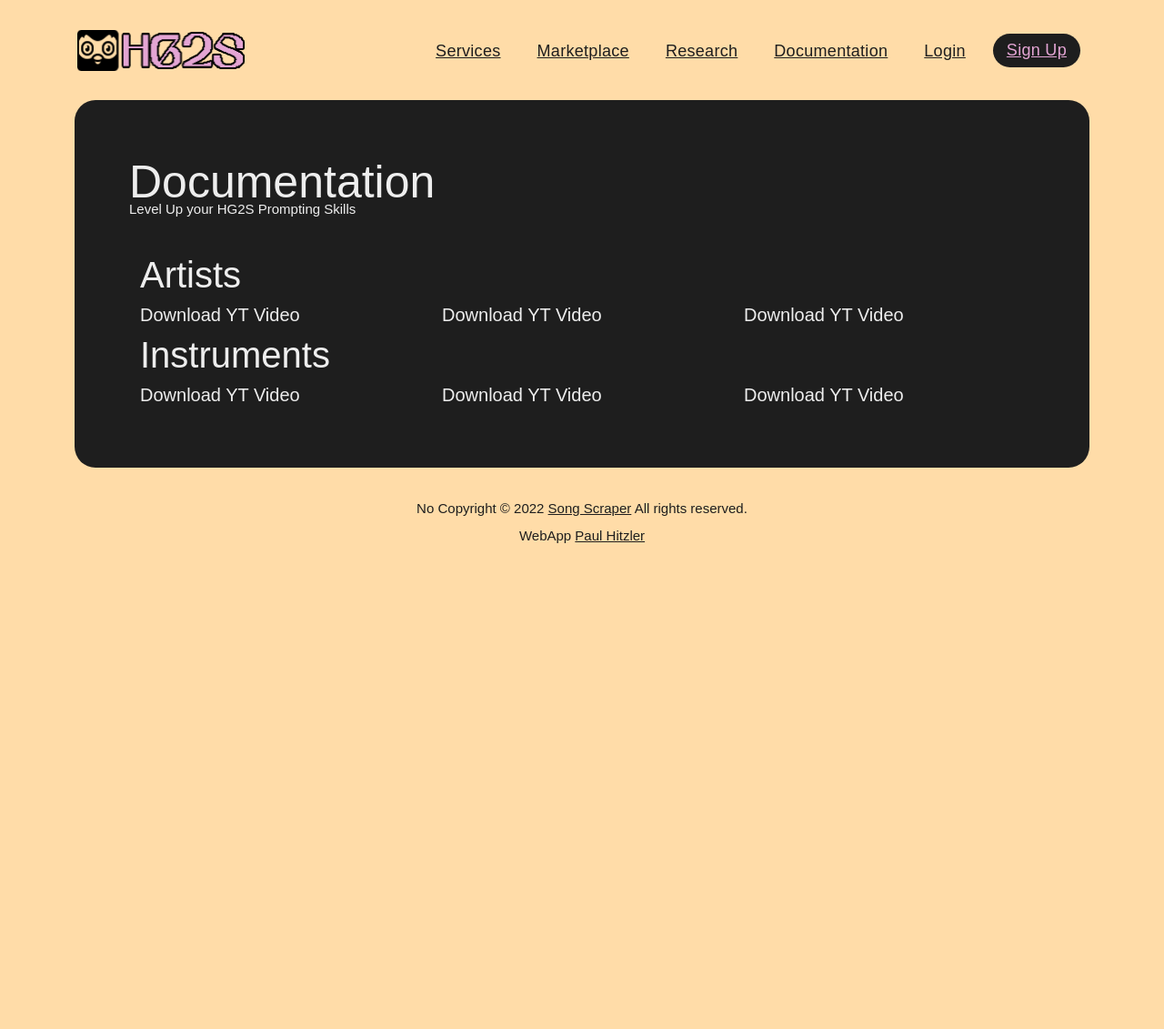
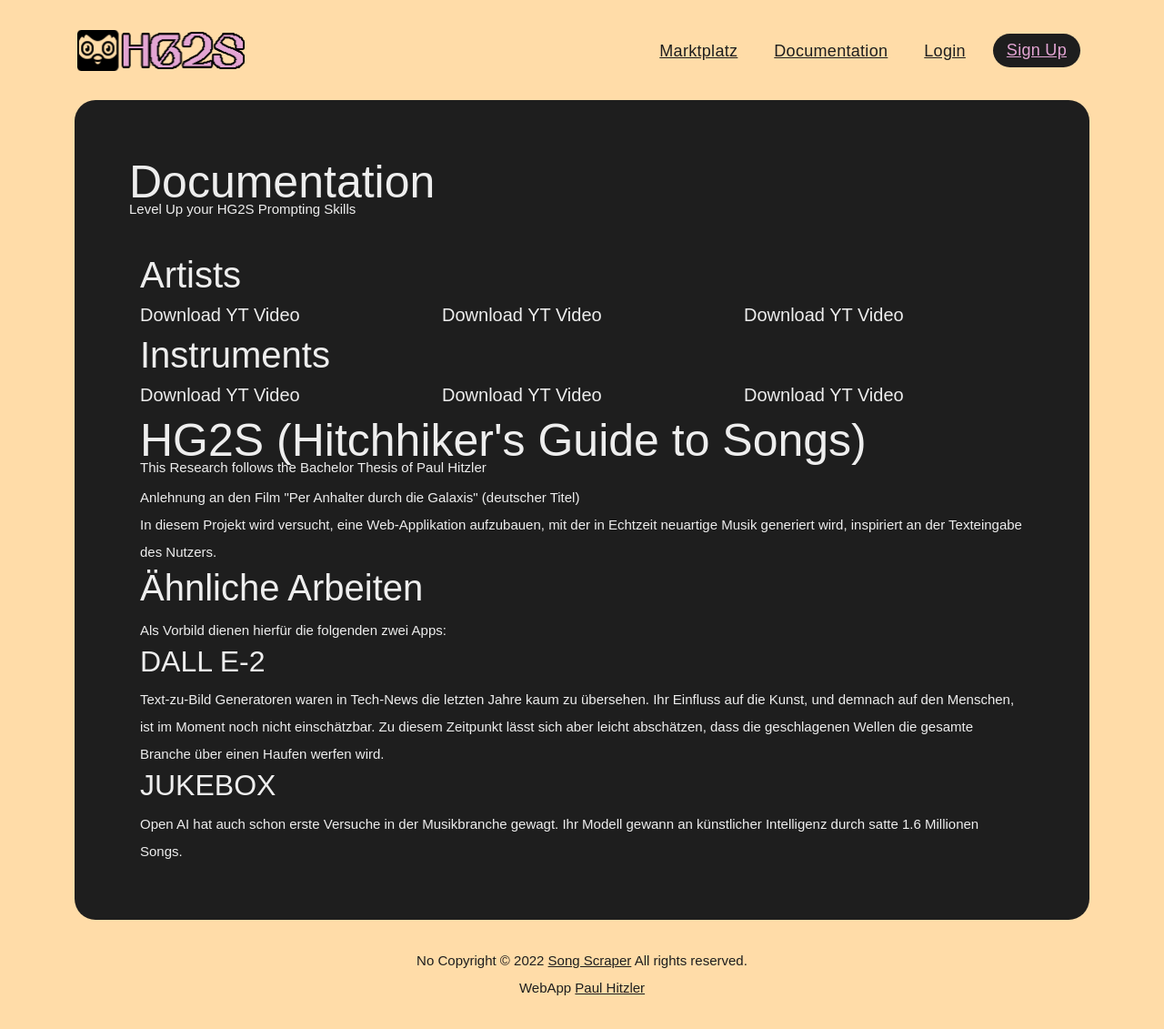
Before and after one commit to hsapaul/WebApp_HG2S, a Flask app: page /documentation in a window 1280 px wide. Shown: the whole page at 91% size. Before the commit the page ends 597 px from the top, so only its background shows below. Run offline with Flask 2, Linux system fonts and the light colour scheme; some libraries are stand-ins or nearby versions; some web fonts are replaced.

Commit message:
- Initiale "create_tables_if_not_exist" Funktion bei Start der App - Delete vstplugins.html - delete services and admin routes - Comments for Clarity of Code

```diff
--- a/Project/app.py
+++ b/Project/app.py
@@ -1,28 +1,28 @@
-# Imports
+"""
+Rahmen: Werkstück einer Bachelorarbeit (B.Sc.)
+Studium: Interaktive Medien, Hochschule Augsburg
+Titel: 'INTERAKTIVE WEBAPPLIKATION ZUR TEXTBASIERTEN MUSIKKOMPOSITION'
+Autor: Paul Hitzler
+"""
+
+# EXTERNAL IMPORTS
 from flask import Flask, g, render_template, request, redirect, url_for, session, flash
 import datetime  # Saving time on clock to db with every Post
 import sqlite3  # Connect to database
 import time  # Measuring of Execution Times
-# Import Service Scripts
-from scripts.step_metadata import get_song_key_and_bpm as metadata
-from scripts.step_textdata import main as textdata
 from scripts.nlp import main as nlp_task
 import scripts.artist_information.artistSearch_WikipediaInformation as artist_wiki
 from dotenv import load_dotenv
-import requests
 
+# GLOBAL CONFIGURATIONS
 load_dotenv()
-
-# Create Flask App
-app = Flask(__name__)
-
+app = Flask(__name__)  # Create Flask App
 db_path = r"./models/database.db"
 sample_db_path = r"./models/music_gallery.db"
-
-# Encrypt and Decrypt Session Data
 app.secret_key = "123"
 
-# Connect to database
+
+# DATABASE CONNECTION
 def connect_db(db_path_new):
     # Connect to database with .env variable
     sql = sqlite3.connect(db_path_new)
@@ -30,18 +30,21 @@ def connect_db(db_path_new):
     return sql
 
 
-# Check if variable g has attribute db
 def get_db(db_path):
     if not hasattr(g, 'sqlite_db'):
         g.sqlite_db = connect_db(db_path)
     return g.sqlite_db
 
 
-# Close connection to database
 @app.teardown_appcontext
 def close_db(error):
     if hasattr(g, 'sqlite_db'):
         g.sqlite_db.close()
+
+
+"""
+HOME ROUTE LANDING PAGE
+"""
 
 
 @app.route('/', methods=['GET', 'POST'])
@@ -77,22 +80,23 @@ def index():
             creation_date = str(datetime.datetime.now())[:-10]
             execution_time = round(time.time() - start_time, 2)
             # Save to Temporary Database "temp_prompt_history" if logged in
+            p1_found_entities = [artist_objects, found_instruments, found_genres, found_time, key_and_bpm]
+            p2_music_configurations = []
             if 'session_id' in session:
                 user_id = session['session_id']
                 db = get_db(db_path)
                 db.execute(
-                    'CREATE TABLE IF NOT EXISTS temp_prompt_history (temp_post_id INTEGER PRIMARY KEY, user_id INTEGER, text_prompt TEXT, creation_date TEXT, saved_to_marketplace INTEGER)')
-                db.execute(
-                    f'insert into temp_prompt_history (user_id, text_prompt, creation_date, saved_to_marketplace) values ("{user_id}", "{text_prompt}", "{creation_date}", 0)')
+                    'INSERT INTO temp_prompt_history (id, user_id, text_prompt, p1_found_entities, p2_music_configurations,'
+                    f'creation_date, saved_to_marketplace) VALUES ("{user_id}", "{text_prompt}", '
+                    f'"{p1_found_entities}", "{p2_music_configurations}", "{creation_date}", 0)')
                 db.commit()
             return render_template('index.html', text_prompt=text_prompt, artist_objects=artist_objects,
                                    instruments=found_instruments, key_and_bpm=key_and_bpm, genres=found_genres,
                                    end_time=execution_time)
         # Responsible Button: "Post to Marketplace"
         elif 'post_button' in request.form:
-            text_prompt, artists, instruments, genres, key_and_bpm = session['text_prompt'], \
-                                                                     session['artists'], session['instruments'], \
-                                                                     session['genres'], session['key_and_bpm']
+            text_prompt, artists, instruments = session['text_prompt'], session['artists'], session['instruments']
+            genres, key_and_bpm = session['genres'], session['key_and_bpm']
             # Get names out of the dictionary
             artist_names = [artist["name"] for artist in artists]
             # Get date and time
@@ -105,18 +109,17 @@ def index():
             else:
                 user_name = "Guest"
             db.execute(
-                'CREATE TABLE IF NOT EXISTS marketplace_posts (id INTEGER PRIMARY KEY, text_prompt TEXT, user_name TEXT, datum TEXT, instruments TEXT, genres TEXT, key_and_bpm TEXT, popularity INTEGER)')
-            db.execute(
-                f'insert into marketplace_posts (text_prompt, user_name, datum, artists, instruments, genres, key_and_bpm, popularity) values ("{text_prompt}", "{user_name}", "{datum}", "{artist_names}", "{instruments}", "{genres}", "{key_and_bpm}", 0)')
-            # Create table for each artist
-            # db.execute('CREATE TABLE IF NOT EXISTS artists (id INTEGER PRIMARY KEY, name TEXT, genres TEXT, instruments TEXT, occupation TEXT, year TEXT)')
+                'INSERT INTO marketplace_posts (text_prompt, user_name, datum, '
+                'artists, instruments, genres, key_and_bpm, popularity) VALUES '
+                f'("{text_prompt}", "{user_name}", "{datum}", "{artist_names}", '
+                f'"{instruments}", "{genres}", "{key_and_bpm}", 0)')
             for artist in artists:
                 print(artist)
                 name, genres, instruments, occupation, year = artist["name"], artist["genres"], artist["instruments"], \
                                                               artist["occupation"], artist["year"]
                 db.execute(
-                    f'insert into artists (name, genres, instruments, occupations, year) values ("{name}", "{genres}", "{instruments}", "{occupation}", "{year}")')
-            # db.execute('insert into artists (name) values ("test")')
+                    f'INSERT INTO artists (name, genres, instruments, occupations, year) VALUES '
+                    f'("{name}", "{genres}", "{instruments}", "{occupation}", "{year}")')
             db.commit()
             flash("Your post was successfully submitted!")
             return redirect(url_for('marketplace'))
@@ -126,17 +129,16 @@ def index():
             return redirect(url_for('playground', text_prompt=text_prompt))
 
 
-
 @app.route('/documentation')
 def documentation():
     return render_template('documentation.html')
 
 
-@app.route('/marketplace', methods=['GET', 'POST'])
-def marketplace():
+@app.route('/marktplatz', methods=['GET', 'POST'])
+def marktplatz():
     # Get data from database
     db = get_db(db_path)
-    cur = db.execute('select * from marketplace_posts')
+    cur = db.execute('select * from marktplatz_posts')
     cur2 = db.execute('select * from artists')
     posts = cur.fetchall()
     artists = cur2.fetchall()
@@ -154,7 +156,7 @@ def marketplace():
 
 
 """
-CRUD Operations
+CRUD Operations & Changes by User & Upvotes
 """
 
 
@@ -188,21 +190,24 @@ def upvote(id):
                 f'update nutzer set liked_post_ids = "{str(cur) + str(id) + ","}" where id = "{session["session_id"]}"')
             db.commit()
         return redirect(url_for('marketplace'))
-    # except:
-    #     return "There was a problem upvoting that post"
 
 
-@app.route('/change_theme/<int:theme_id>')
-def change_theme(theme_id):
-    theme = theme_id
-    return redirect(url_for('profile', theme=theme, username=session['session_user']))
-    # session['theme'] = request.args.get('theme')
-    # db = get_db(db_path)
-    # db.execute(f'update nutzer set theme = "{session["theme"]}" where id = "{session["session_id"]}"')
-    # db.commit()
-    #
-    # return redirect(url_for('index'
-    # session['theme'] = ))
+@app.route('/change_theme')
+def change_theme():
+    theme = request.form.get('form-select')
+    light_mode = request.form.get('dark_mode_checkbox')
+    # DB Executions
+    db = get_db(db_path)
+    if light_mode is None:
+        db.execute(f'update nutzer set appearance_mode = 1 where username = "{session["session_user"]}"')
+    elif light_mode == "on":
+        db.execute(f'update nutzer set appearance_mode = 0 where username = "{session["session_user"]}"')
+    db.execute(f'update nutzer set theme = "{theme}" where username = "{session["session_user"]}"')
+    db.commit()
+    session['session_theme'] = theme
+    session['appearance_mode'] = light_mode
+    flash("Appearance Changed Successfully")
+    return render_template('profile.html')
 
 
 @app.route('/change_user_name', methods=['GET', 'POST'])
@@ -212,7 +217,8 @@ def change_user_name():
             try:
                 db = get_db(db_path)
                 db.execute(
-                    f'update nutzer set username = "{request.form["new_user_name"]}" where username = "{session["session_user"]}"')
+                    f'UPDATE nutzer SET username = "{request.form["new_user_name"]}" '
+                    f'WHERE username = "{session["session_user"]}"')
                 session['session_user'] = request.form['new_user_name']
                 db.commit()
                 flash("Username changed successfully")
@@ -259,6 +265,7 @@ def change_password():
 Authentication Logic & Routing
 """
 
+
 @app.route('/sign_up', methods=['POST', 'GET'])
 def sign_up():
     if request.method == 'POST':
@@ -275,16 +282,15 @@ def sign_up():
                     flash("Email already taken")
                     return render_template('auth_signup.html', error='Email already taken!')
             db.execute(
-                'INSERT INTO nutzer (username, email, password, posted_prompt_ids, liked_post_ids, theme, appearance_mode) VALUES (?, ?, ?, ?, ?, ?, ?)',
+                'INSERT INTO nutzer (username, email, password, posted_prompt_ids, '
+                'liked_post_ids, theme, appearance_mode) VALUES (?, ?, ?, ?, ?, ?, ?)',
                 [request.form['username'], request.form['email'], request.form['password'], None, None, "default",
                  0])
             db.commit()
-            session['session_id'] = \
-                db.execute('SELECT id FROM nutzer WHERE username = ?', [request.form['username']]).fetchone()[0]
-            session['session_user'] = request.form['username']
-            session['session_password'] = request.form['password']
-            session['session_email'] = request.form['email']
-            session['session_theme'] = "default"
+            session['session_id'] = db.execute('SELECT id FROM nutzer WHERE username = ?',
+                                               [request.form['username']]).fetchone()[0]
+            session['session_user'], session['session_password'] = request.form['username'], request.form['password']
+            session['session_email'], session['session_theme'] = request.form['email'], "default"
             flash("Signed up successfully!")
             flash("You get to the Main Page by pressing the Logo in the upper left")
             return redirect(url_for('profile', username=session['session_user']))
@@ -301,16 +307,14 @@ def login():
         db_nutzer = db.execute('SELECT id, email, username, password FROM nutzer').fetchall()
         username_or_email = request.form['username_or_email']
         for nutzer in db_nutzer:
-            if username_or_email in (nutzer['username'], nutzer['email']) and nutzer['password'] == request.form[
-                'password']:
+            if username_or_email in (nutzer['username'], nutzer['email']) \
+                    and nutzer['password'] == request.form['password']:
                 user, password, email, role, theme, appearance_mode = db.execute(
-                    f'select username, password, email, role, theme, appearance_mode from nutzer where id = {nutzer["id"]}').fetchone()
-                session['session_id'] = nutzer['id']
-                session['session_user'] = user
-                session['session_password'] = password
-                session['session_email'] = email
-                session['session_role'] = role
-                session['session_theme'] = theme
+                    f'select username, password, email, role, theme, appearance_mode '
+                    f'from nutzer where id = {nutzer["id"]}').fetchone()
+                session['session_id'], session['session_user'] = nutzer['id'], user
+                session['session_password'], session['session_email'] = password, email
+                session['session_role'], session['session_theme'] = role, theme
                 session['appearance_mode'] = appearance_mode
                 flash(f"Welcome {session['session_user']}! You were successfully logged in. ")
                 flash("By pressing on the logo icon on the upper left you get to the Prompt Area")
@@ -331,31 +335,18 @@ def logout():
     return redirect(url_for('login'))
 
 
+"""
+ USER PROFILE - individual per User
+"""
+
+
 @app.route('/users/<username>', methods=['GET', 'POST'])
 def profile(username):
     # Get Temp Prompt History
     db = get_db(db_path)
-    prompts_for_user_id = db.execute(
-        f'select temp_post_id, text_prompt, creation_date, saved_to_marketplace from temp_prompt_history where user_id = {session["session_id"]}').fetchall()
+    prompts_for_user_id = db.execute('SELECT temp_post_id, text_prompt, creation_date, saved_to_marketplace '
+        f'FROM temp_prompt_history WHERE user_id = {session["session_id"]}').fetchall()
     # Chech if post and if submit name is submit_theme
-    if request.method == 'POST':
-        # Requests
-        theme = request.form.get('form-select')
-        light_mode = request.form.get('dark_mode_checkbox')
-        print(light_mode)
-        # DB Executions
-        db = get_db(db_path)
-        if light_mode is None:
-            db.execute(f'update nutzer set appearance_mode = 1 where username = "{session["session_user"]}"')
-        elif light_mode == "on":
-            db.execute(f'update nutzer set appearance_mode = 0 where username = "{session["session_user"]}"')
-        db.execute(f'update nutzer set theme = "{theme}" where username = "{session["session_user"]}"')
-        db.commit()
-        session['session_theme'] = theme
-        session['appearance_mode'] = light_mode
-        flash("Appearance Changed Successfully")
-        return render_template('profile.html', session_user=session['session_user'], light_mode=light_mode,
-                               your_last_prompts=prompts_for_user_id)
     if request.method == 'GET':
         if 'session_user' in session:
             return render_template('profile.html', session_user=session['session_user'],
@@ -364,72 +355,9 @@ def profile(username):
             return redirect(url_for('login'))
 
 
-@app.route('/admin')
-def admin():
-    if 'session_user' in session:
-        if session['session_id'] == 1:
-            return render_template('admin.html')
-        else:
-            flash('You are not allowed to access this page!')
-            return redirect(url_for('profile'))
-    else:
-        flash('You are not logged in')
-        return redirect(url_for('login'))
-
-
 """
-EXTRA ROUTES
+ PROMPT PLAYGROUND - Templates individual per Prompt
 """
-
-
-@app.route('/services')
-def services():
-    # Check if user logged in
-    if 'session_user' in session:
-        return render_template('services.html', logged_in=True)
-    else:
-        return render_template('services.html', logged_in=False)
-
-
-@app.route('/services', methods=['POST'])
-def service_download():
-    # Check which Service was demanded
-    if request.form['btn'] == 'Download':
-        from scripts.yt_downloader import download_video
-        download_url = request.form['url'].replace('"', '')
-        download_path = request.form['path'].replace('"', '')
-        download_video(download_url, download_path)
-        downloaded = True
-        return redirect(url_for('services'))
-    if request.form['btn'] == 'Scrape':
-        song_name = request.form['song']
-        artist_name = request.form['artist']
-        base_path = request.form['path'].replace('"', '')
-        bpm_and_key = metadata(song_name, artist_name, base_path)
-        song_json = {"song": song_name,
-                     "artist": artist_name,
-                     "bpm": bpm_and_key[0],
-                     "key": bpm_and_key[1]}
-        textdata_json = textdata(song_name, artist_name, base_path)
-        # url = chords_url(song_name, artist_name, base_path)
-        # chords = chords_2(url, song_name, artist_name, base_path)
-        song_json = song_json | textdata_json
-        # return render_template("songprofiler.html", song_json=song_json, chord_progression=chords)
-        return render_template("services.html", song_json=song_json)
-
-
-
-@app.route('/research')
-def research():
-    return render_template('research.html')
-
-
-@app.route('/vstplugins', methods=['POST', 'GET'])
-def vstplugins():
-    if request.method == 'POST':
-        # open_vst()
-        return render_template('vstplugins.html', bool_open_vst=True)
-    return render_template('vstplugins.html')
 
 
 @app.route('/playground/<string:text_prompt>')
@@ -446,14 +374,37 @@ def playground(text_prompt):
     static_url = url_for('static', filename='samples/drum_samples/')
     return render_template('playground.html', sample_dict=sample_dict, static_url=static_url, text_prompt=text_prompt)
 
-# @app.route('/playground/<string:text_prompt>')
-# def playground(text_prompt):
-#     # return text_prompt
-#     db = get_db(db_path)
-#     text_prompt = db.execute(f'SELECT text_prompt FROM marketplace_posts WHERE id = {id}').fetchone()[0]
-#     popularity = db.execute(f'SELECT popularity FROM marketplace_posts WHERE id = {id}').fetchone()[0]
-#     return render_template('playground.html', id=id, text_prompt=text_prompt, popularity=popularity)
+
+"""
+ TABLE CHECK - Initial Verification of table existence
+"""
 
 
+def create_tables_if_not_exist():
+    conn = sqlite3.connect(db_path)
+    c = conn.cursor()
+    # Table for Users - General Settings, Interaction&Activity and Appearance Settings
+    c.execute('CREATE TABLE IF NOT EXISTS nutzer (id INTEGER PRIMARY KEY, '
+              'username TEXT, email TEXT, password TEXT, '
+              'marketplace_post_ids TEXT, temp_post_ids TEXT, liked_post_ids TEXT, '
+              'appearance_theme TEXT, appearance_light_mode INTEGER)')
+    # Table for Posts - Prompt Results, Time Data and Popularity (w/ References to User)
+    c.execute('CREATE TABLE IF NOT EXISTS marktplatz_posts (id INTEGER PRIMARY KEY, '
+              'user_id INTEGER, text_prompt TEXT, p1_found_entities TEXT, '
+              'p2_music_configurations TEXT, post_datum TEXT, creation_date TEXT, '
+              'popularity INTEGER, FOREIGN KEY(user_id) REFERENCES nutzer(id))')
+    # Table for History - Prompt Results, Time Data and Popularity (w/ References to User)
+    c.execute('CREATE TABLE IF NOT EXISTS temp_prompt_history (id INTEGER PRIMARY KEY, '
+              'user_id INTEGER, text_prompt TEXT, p1_found_entities TEXT, '
+              'p2_music_configurations TEXT, creation_date TEXT, saved_to_marketplace INTEGER, '
+              'FOREIGN KEY(user_id) REFERENCES nutzer(id))')
+    conn.commit()
+    conn.close()
+
+
+"""
+ APP START - "Interactive Webapplication for text-based music generation"
+"""
 if __name__ == "__main__":
+    create_tables_if_not_exist()
     app.run(debug=True, port=9875)
--- a/Project/templates/base.html
+++ b/Project/templates/base.html
@@ -31,12 +31,8 @@
                         <img src="{{ url_for('static', filename='img/logo.png') }}" alt="">
                     </a>
                     <ul class="nav">
-                        <!-- Menu Items - Base -->
-                        <li><a href="{{ url_for('services')}}">Services</a></li>
-                        <li><a href="{{ url_for('marketplace')}}">Marketplace</a></li>
-                        <li><a href="{{ url_for('research')}}">Research</a></li>
+                        <li><a href="{{ url_for('marktplatz')}}">Marktplatz</a></li>
                         <li><a href="{{ url_for('documentation')}}">Documentation</a></li>
-                        <!-- Menu Items - Logic -->
                         {% if session['session_user'] %}
                         <li><a href="{{ url_for('profile', username=session['session_user'])}}">Profile</a></li>
                         {% if session['session_id'] == 1 %}
--- a/Project/templates/documentation.html
+++ b/Project/templates/documentation.html
@@ -41,5 +41,24 @@ HG2S - Documentation
 
         </div>
     </div>
+    <div class="">
+        <h1 class="headline">HG2S (Hitchhiker's Guide to Songs)</h1>
+        <p class="subheadline">This Research follows the Bachelor Thesis of Paul Hitzler</p>
+    </div>
+    <p>Anlehnung an den Film "Per Anhalter durch die Galaxis" (deutscher Titel)</p>
+    <p>In diesem Projekt wird versucht, eine Web-Applikation aufzubauen, mit der in Echtzeit neuartige Musik generiert
+        wird,
+        inspiriert an der Texteingabe des Nutzers.</p>
+    <h1>Ähnliche Arbeiten</h1>
+    <p>Als Vorbild dienen hierfür die folgenden zwei Apps:</p>
+    <h2>DALL E-2</h2>
+    <p>Text-zu-Bild Generatoren waren in Tech-News die letzten Jahre kaum zu übersehen. Ihr Einfluss auf die Kunst, und
+        demnach auf den Menschen, ist im Moment noch nicht einschätzbar. Zu diesem Zeitpunkt lässt sich aber leicht
+        abschätzen, dass die geschlagenen Wellen die gesamte Branche über einen Haufen werfen wird.</p>
+    <p></p>
+    <h2>JUKEBOX</h2>
+    <p>Open AI hat auch schon erste Versuche in der Musikbranche gewagt. Ihr Modell gewann an künstlicher Intelligenz
+        durch
+        satte 1.6 Millionen Songs.</p>
 </div>
 {% endblock %}
```
Also changed, not shown: Project/templates/audio_effects.html (deleted, +0 -21 lines), Project/templates/index.html (+4 -4 lines), Project/templates/research.html (deleted, +0 -25 lines), Project/templates/vstplugins.html (deleted, +0 -40 lines), Project/models/database.db.
